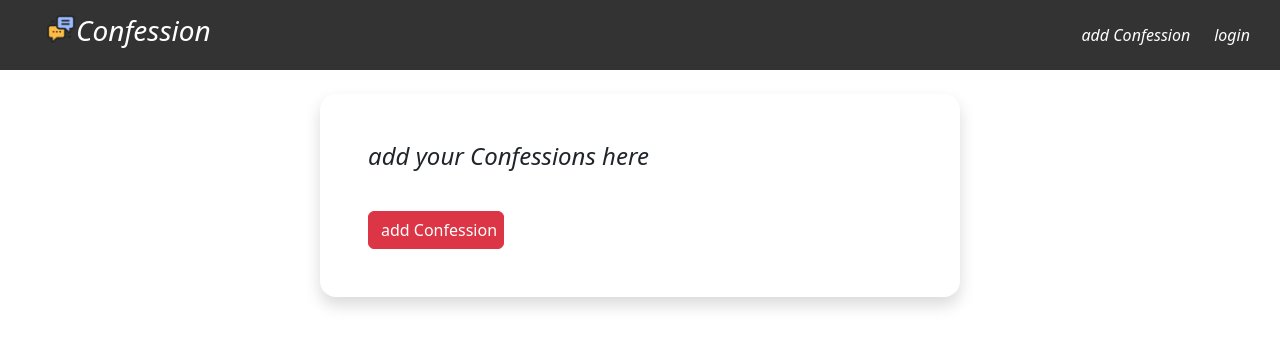
After one commit to Subash1875/Confession, a Django app: page /addConfession in a window 1280 px wide. The commit adds this page. Shown: the top 347 px of the page. Run offline with Django 5.2, Linux system fonts and the light colour scheme.

Commit message:
add : addConfession UI

```diff
--- /dev/null
+++ b/backend/app/templates/addConfession.html
@@ -0,0 +1,27 @@
+{% extends "base.html" %}
+{% block title %}add your Confessions here..{% endblock title %}
+
+{% block content %}
+
+<div class="d-flex justify-content-center my-4">
+
+    <div class="d-flex flex-column shadow rounded-4 p-5 gap-3" style="min-width: 450px; width: 50vw;">
+
+        <p class="h4 fst-italic">add your Confessions here</p>
+
+        <form method="post" class="d-flex gap-3 flex-column">
+            {% csrf_token %}
+
+            <div>
+
+            </div>
+
+            <input type="submit" class="btn btn-danger w-25" value="add Confession">
+
+        </form>
+
+    </div>
+
+</div>
+
+{% endblock content %}
--- a/backend/app/templates/nav.html
+++ b/backend/app/templates/nav.html
@@ -10,7 +10,7 @@
 
         <div class="nav-left d-flex align-items-center ms-auto">
 
-            <a href="/" class="mx-4 text-white text-decoration-none">add Confession</a>
+            <a href="{% url 'addConfession' %}" class="mx-4 text-white text-decoration-none">add Confession</a>
 
             {% if user.is_authenticated %}
             <a href="{% url 'logout' %}" class="text-white text-decoration-none">logout</a>
--- a/backend/app/urls.py
+++ b/backend/app/urls.py
@@ -4,6 +4,7 @@ from app.views import authViews, views
 
 urlpatterns = [
     path("", views.index, name="index"),
+    path("addConfession", views.addConfession, name="addConfession"),
 
     # auth routes
     path("signup", authViews.signup, name="signup"),
--- a/backend/app/views/views.py
+++ b/backend/app/views/views.py
@@ -3,3 +3,8 @@ from django.shortcuts import render
 
 def index(request):
     return render(request, "index.html")
+
+
+
+def addConfession(request):
+    return render(request, "addConfession.html")
```
